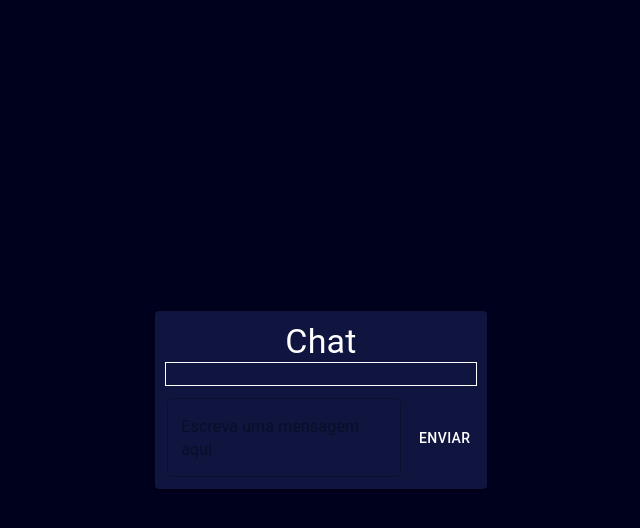
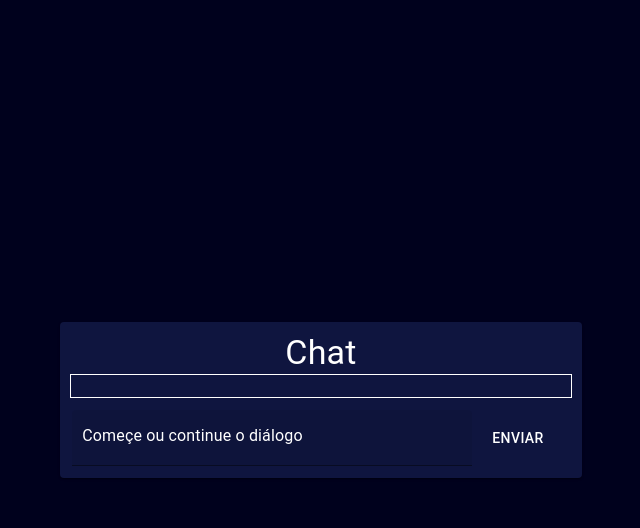
Before and after one commit to FranCosMonX/Chatbot_imersivo, a React (Vite) app: page / in a window 1280 px wide. Both pictures are taken after typing "Sample" into the empty fields and a click on the button "CONFIRMAR". Shown: the top 528 px of the page, without its empty margins (329-969 px from the left). Built offline with nearby package versions, Linux system fonts and the light colour scheme.

Commit message:
procurando corrigir a largura

```diff
--- a/src/App.tsx
+++ b/src/App.tsx
@@ -36,10 +36,9 @@ function App() {
   }
 
   return (
-    <>
-      <Container maxWidth={"sm"} style={{ width: '100%' }}>
+    <Container maxWidth={"md"}>
       {!chavePresente &&
-          <Card >
+        <Card sx={{ width: "100%" }}>
           <Typography variant='h4' textAlign={'center'} marginBottom={1}>Informações necessárias</Typography>
           <Grid container item sm={12} xs={12} >
             <form onSubmit={handleSubmit} className='form-privateKey'>
@@ -64,7 +63,6 @@ function App() {
         <Chatbot conexao={conexao} />
       }
     </Container>
-    </>
   )
 
 }
--- a/src/app/pages/chatbot.tsx
+++ b/src/app/pages/chatbot.tsx
@@ -27,8 +27,7 @@ function chatbot({ conexao }: Init) {
   }
 
   return (
-    <>
-      <Card sx={{ minWidth: "100%" }}>
+    <Card sx={{ width: "100%" }}>
       <Typography textAlign={"center"} variant="h4">Chat</Typography>
       <Grid container display={"flex"} flexDirection={"column"} >
         <Grid item sm={12} sx={{ border: "1px solid white", padding: "3px" }}>
@@ -48,10 +47,12 @@ function chatbot({ conexao }: Init) {
           <form className="enviar-msg" onSubmit={handleSubmit}>
             <TextField
               fullWidth
+              label="Começe ou continue o diálogo"
               placeholder="Escreva uma mensagem aqui"
               multiline
+              variant="filled"
               maxRows={4}
-                sx={{ width: '100%' }}
+              sx={{ width: '400px' }}
             >
             </TextField>
             <Button type="submit">Enviar</Button>
@@ -59,7 +60,6 @@ function chatbot({ conexao }: Init) {
         </Grid>
       </Grid>
     </Card>
-    </>
   )
 
 }
--- a/src/main.tsx
+++ b/src/main.tsx
@@ -28,7 +28,7 @@ const GlobalTheme = createTheme({
         root: {
           padding: "2px",
           backgroundColor: "#0f153f",
-          maxWidth: "100%",
+          width: "100%",
           label: {
             color: "#ffffff",
           },
```
Lines whose indentation alone changed are shown as unchanged.
